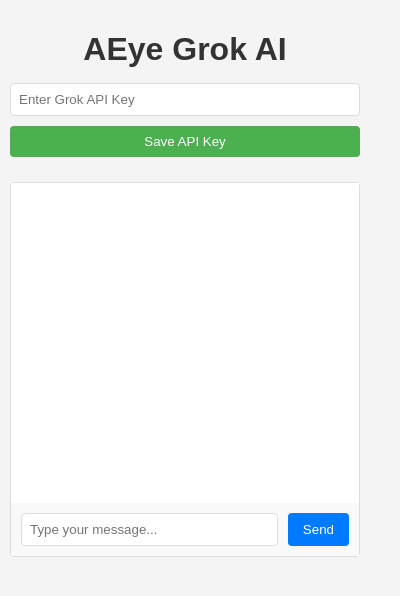
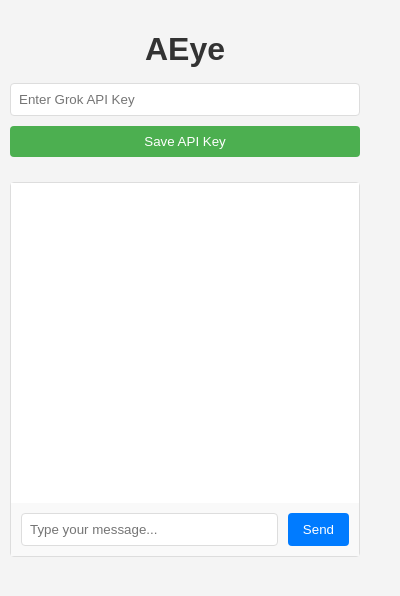
Before and after one commit to CloudWerxLabs/AEye, a browser extension: page popup.html in a window 400 px wide. Drawn offline with Linux system fonts and the light colour scheme.

Commit message:
feat: Update extension name and logo

```diff
--- a/popup.html
+++ b/popup.html
@@ -1,12 +1,12 @@
 <!DOCTYPE html>
 <html>
 <head>
-  <title>AEye Grok AI Assistant</title>
+  <title>AEye</title>
   <link rel="stylesheet" href="styles.css">
 </head>
 <body>
   <div class="container">
-    <h1>AEye Grok AI</h1>
+    <h1>AEye</h1>
 
     <div class="api-key-section">
       <input type="text" id="api-key" placeholder="Enter Grok API Key">
```
Also changed, not shown: manifest.json.
